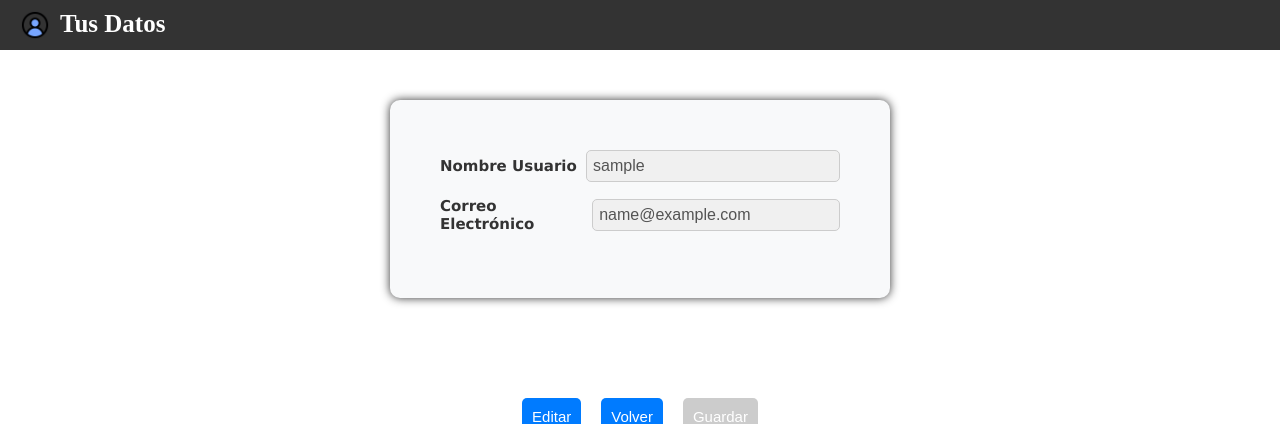
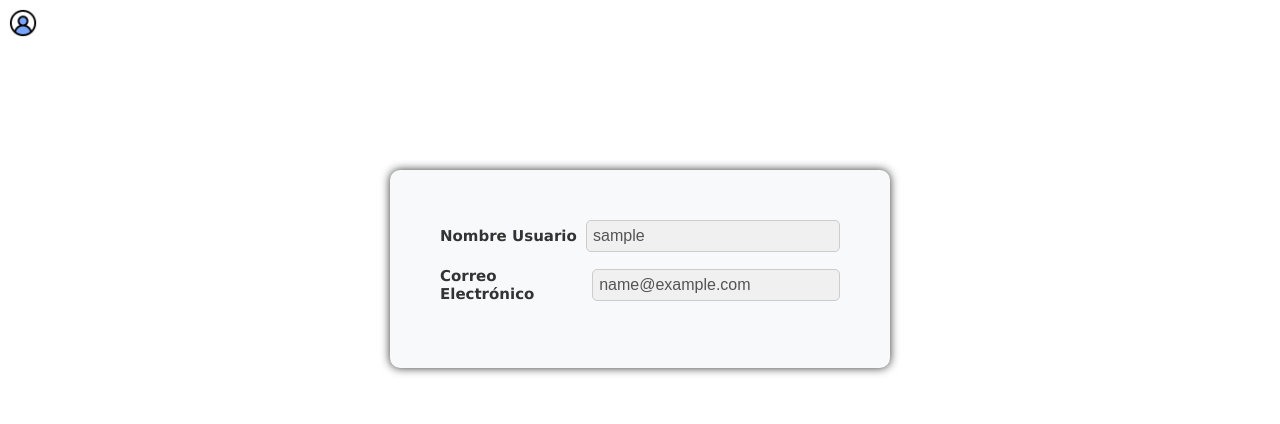
Before and after one commit to aguspacheco/RegisterUser, a Django app: page /datos_usuario/ in a window 1280 px wide. Shown: the top 424 px of the page. Run offline with Django 5.2, Linux system fonts and the light colour scheme; the visitor is signed in with stand-in values (Sample User, id 1).

Commit message:
Arreglando datos del usuario

```diff
--- a/page/static/Libs/css/datos.css
+++ b/page/static/Libs/css/datos.css
@@ -1,14 +1,3 @@
-.navbar {
-    display: flex;
-    background-color: #333;
-    color: #fff;
-    padding: 10px 20px;
-    width: 100%;
-    position: fixed;
-    top: 0;
-    left: 0;
-}
-
 .info-row {
     display: flex;
     justify-content: space-between;
--- a/page/templates/index.html
+++ b/page/templates/index.html
@@ -30,10 +30,6 @@
       <a href="{% url 'formulario' %}" class="btn">Completar Formulario</a>
     </div>
   </div>
-  {% endblock %}
-
-  <footer>
-    {% include 'footer.html' %}
-  </footer>
+{% endblock %}
 </body>
 </html>
```
Also changed, not shown: page/static/Libs/css/index.css (+1 -7 lines), page/static/Libs/css/navbar.css (+2 -7 lines), page/static/Libs/css/tramiteUser.css (+0 -13 lines), page/static/images/FondoIndex.png (added), page/static/images/fondo1.png (deleted), page/static/images/fondoIndex.png (deleted).
